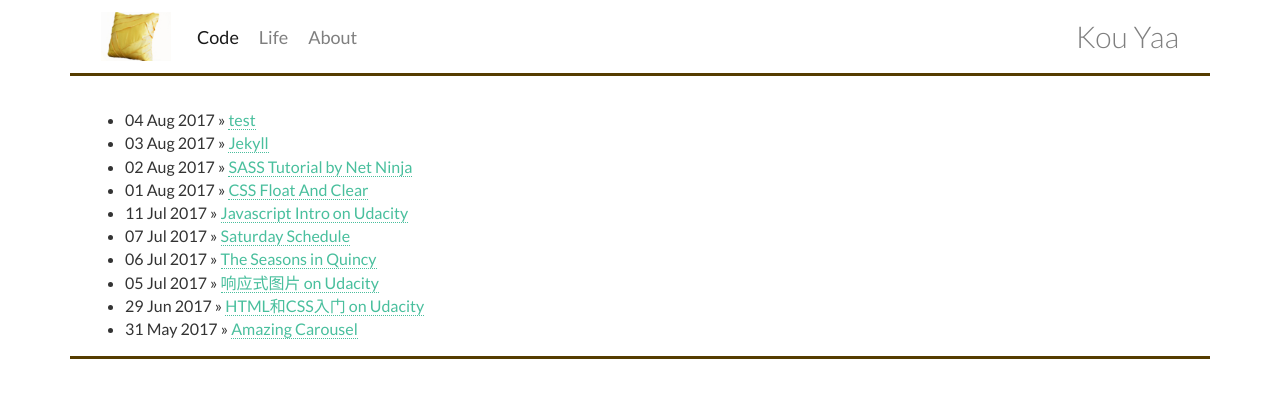
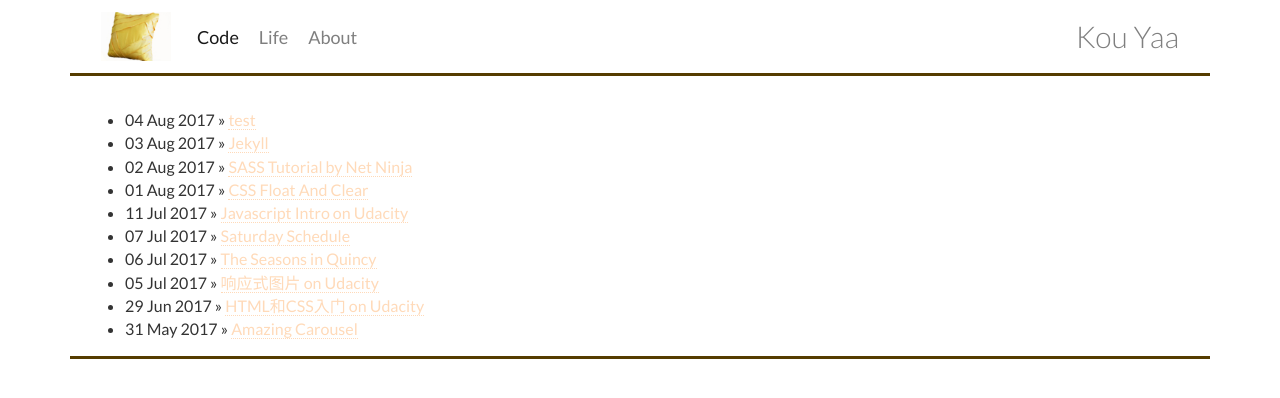
Before and after one commit to yinkouya/yinkouya.github.io, a Jekyll site: the page built from code.html, in a window 1280 px wide. Shown: the top 398 px of the page. Built offline with Jekyll 4.4.1, drawn with Linux system fonts in a browser that asks for light colours; nearby versions of some CDN libraries.

Commit message:
Update morestyle.scss

```diff
--- a/assets/morestyle.scss
+++ b/assets/morestyle.scss
@@ -2,7 +2,7 @@
 ---
 
 $duration-transition: 0.2s;
-$color-accent-bg: #49bf9d;
+$peachpuff: #FFDAB9;
 
 @mixin vendor-property($property, $value) {
     @each $vendor in ('-moz-', '-webkit-', '-o-', '-ms-', '') {
@@ -13,12 +13,12 @@ $color-accent-bg: #49bf9d;
 .posts li a {
   @include vendor-property('transition', 'color #{$duration-transition} ease-in-out, border-color #{$duration-transition} ease-in-out');
   border-bottom: dotted 1px;
-  color: $color-accent-bg;
+  color: $peachpuff;
   text-decoration: none;
 
   &:hover {
     border-bottom-color: transparent;
-    color: $color-accent-bg !important;
+    color: $peachpuff !important;
     text-decoration: none;
   }
 }
```
